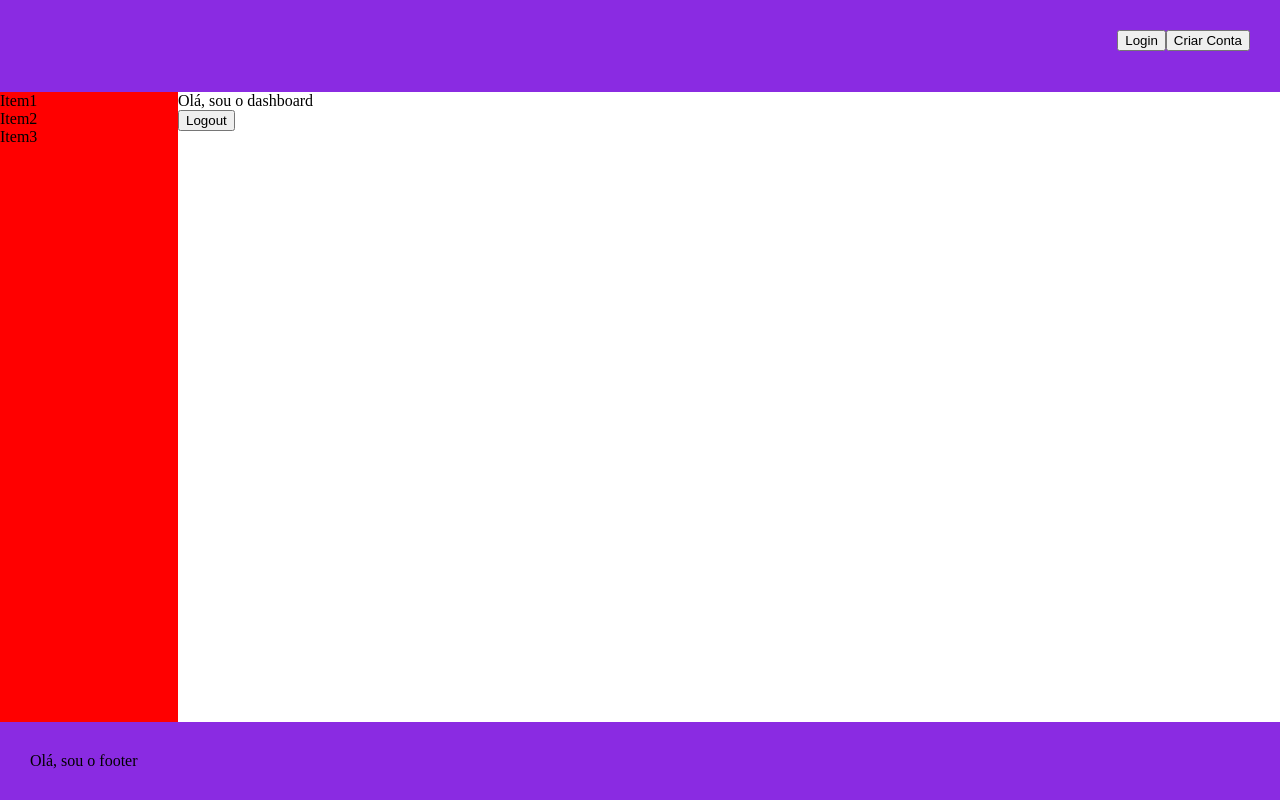
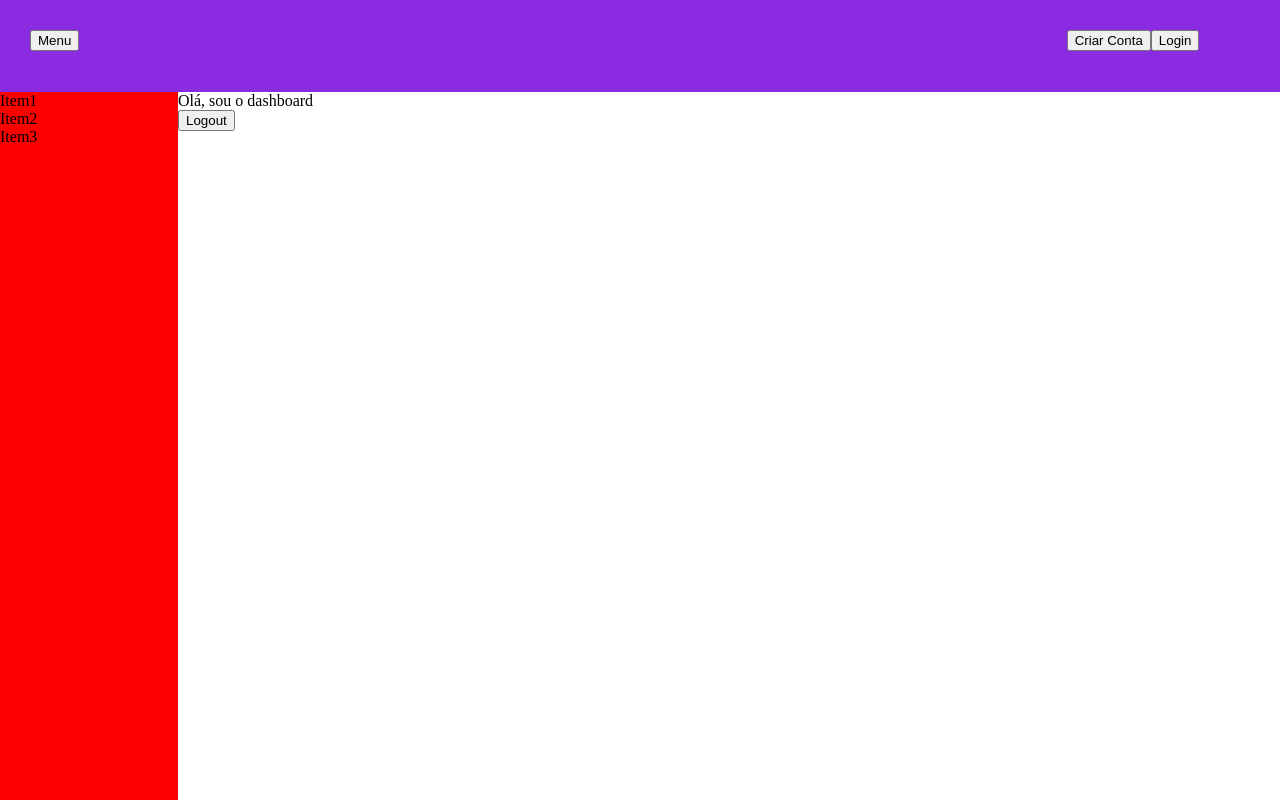
Before and after one commit to jlambert97/ContextKanban, a React (Create React App) app: page /dashboard in a window 1280 px wide. Built offline with nearby package versions, Linux system fonts and the light colour scheme.

Commit message:
Header escondendo e login migrado para o header

```diff
--- a/src/App/App.tsx
+++ b/src/App/App.tsx
@@ -3,7 +3,6 @@ import { BrowserRouter as Router, Switch, Route } from 'react-router-dom'
 import Login from '../Login/Login'
 import Dashboard from '../Dashboard/Dashboard'
 import Header from '../Header/Header'
-import Footer from '../Footer/Footer'
 import SideMenu from '../SideMenu/SideMenu'
 import CriarContaModal from '../Modais/CriarConta/CriarContaModal'
 import * as MainStyleSheet from './AppStyle'
@@ -18,7 +17,9 @@ class App extends Component<StateProps> {
     return (
       <div>
         <Header />
+        {this.props.state.sideMenu.sideMenuShow &&
         <SideMenu />
+        }
         <MainStyleSheet.MainStyle>
           <Router>
             <Switch>
@@ -32,7 +33,6 @@ class App extends Component<StateProps> {
             </MainStyleSheet.BackgroundModal>
           }
         </MainStyleSheet.MainStyle>
-        <Footer />
       </div>
     )
   };
--- a/src/App/CombineReducers.ts
+++ b/src/App/CombineReducers.ts
@@ -5,15 +5,19 @@ import { HeaderState } from '../Header/redux/types'
 import { headerReducer } from '../Header/redux/reducer'
 import { CriarContaState } from '../Modais/CriarConta/redux/types'
 import { criarContaReducer } from '../Modais/CriarConta/redux/reducer'
+import { SideMenuState } from '../SideMenu/redux/types'
+import { sideMenuReducer } from '../SideMenu/redux/reducer'
 
 export interface IAppState {
     login: LoginState
     header: HeaderState
     criarContaModal: CriarContaState
+    sideMenu: SideMenuState
 }
 
 export const AppState = combineReducers({
     login: loginReducer,
     header: headerReducer,
-    criarContaModal: criarContaReducer
+    criarContaModal: criarContaReducer,
+    sideMenu: sideMenuReducer
 })
--- a/src/Header/Header.css
+++ b/src/Header/Header.css
@@ -1,6 +1,10 @@
-.flex {
-    display: flex;
-    flex-direction: row-reverse;
+.header-flex {
+    display: grid;
+    grid-template-columns: 1fr 4fr 1fr
+}
+.item {
     margin-top: 30px;
-    margin-right: 30px;
 }
+.menu-button {
+    margin-left: 30px;
+}
--- a/src/Header/Header.tsx
+++ b/src/Header/Header.tsx
@@ -5,6 +5,8 @@ import { ThunkDispatch } from 'redux-thunk'
 import { IAppState } from '../App/CombineReducers';
 import { HeaderState } from './redux/types'
 import { showModalLogin, showModalCriarConta } from './redux/actions'
+import { sideMenuShow } from '../SideMenu/redux/actions'
+import { authChange } from '../Login/redux/actions'
 import './Header.css'
 
 interface State {
@@ -19,6 +21,8 @@ interface StateProps {
 interface DispatchProps {
   showModalLogin: (newValue: boolean) => void;
   showModalCriarConta: (newValue: boolean) => void;
+  sideMenuShow: (newValue: boolean) => void
+  authChange: (newValue: boolean) => void;
 }
 interface OwnProps {
 
@@ -28,10 +32,26 @@ class Header extends Component<Props, State> {
     render() {
       return (
         <StylesSheet.HeaderStyle>
-          <header className="header">
-            <div className="container flex">
-              <button onClick={() => this.props.showModalCriarConta(true)}>Criar Conta</button>
-              <button onClick={() => this.props.showModalLogin(true)}>Login </button>
+            <header className="header">
+            <div className="container header-flex">
+              <div className="item menu-button">
+                <button onClick={() => this.props.sideMenuShow(!this.props.state.sideMenu.sideMenuShow)}>Menu</button>
+              </div>
+              <div className="header-center"></div>
+              <div className="item login-buttons">
+                {!this.props.state.login.authenticated &&
+                  <section>
+                    <button onClick={() => this.props.showModalCriarConta(true)}>Criar Conta</button>
+                    <button onClick={() => this.props.authChange(true)}>Login </button>
+                  </section>
+                }
+                {this.props.state.login.authenticated &&
+                  <section>
+                    <button onClick={() => this.props.authChange(false)}>Sair</button>
+                  </section>
+                }
+
+              </div>
             </div>
           </header>
         </StylesSheet.HeaderStyle>
@@ -47,6 +67,8 @@ class Header extends Component<Props, State> {
     return {
           showModalLogin: (e: boolean) => {dispatch(showModalLogin(e))},
           showModalCriarConta: (e: boolean) => {dispatch(showModalCriarConta(e))},
+          sideMenuShow: (e: boolean) => {dispatch(sideMenuShow(e))},
+          authChange: (e: boolean) => {dispatch(authChange(e))}
       }
     }
 
--- a/src/SideMenu/SideMenu.tsx
+++ b/src/SideMenu/SideMenu.tsx
@@ -1,5 +1,26 @@
 import React, { Component } from 'react';
 import * as StylesSheet from './SideMenuStyle'
+import { connect } from 'react-redux';
+import { ThunkDispatch } from 'redux-thunk'
+import { IAppState } from '../App/CombineReducers';
+import { sideMenuShow } from './redux/actions'
+import { SideMenuState } from './redux/types'
+
+interface State {
+  sideMenuShow: typeof sideMenuShow
+
+  sideMenuState: SideMenuState
+}
+interface StateProps {
+  state: IAppState
+}
+interface DispatchProps {
+  sideMenuShow: (newValue: boolean) => void;
+}
+interface OwnProps {
+
+}
+type Props = StateProps & DispatchProps & OwnProps
 
 class SideMenu extends Component {
     render() {
@@ -18,5 +39,16 @@ class SideMenu extends Component {
       )
     };
   }
+const mapStateToProps = (states: IAppState, ownProps: OwnProps): StateProps => {
+  return {
+    state: states
+  }
+}
 
-export default SideMenu
+const mapDispatchToProps = (dispatch: ThunkDispatch<{}, {}, any>, ownProps: OwnProps): DispatchProps => {
+  return {
+        sideMenuShow: (e: boolean) => {dispatch(sideMenuShow(e))}
+    }
+  }
+
+export default connect<StateProps, DispatchProps, OwnProps, IAppState>(mapStateToProps, mapDispatchToProps)(SideMenu)
--- /dev/null
+++ b/src/SideMenu/redux/actions.ts
@@ -0,0 +1,8 @@
+import { SIDEMENU_SHOW, SideMenuActionTypes} from './types'
+
+export function sideMenuShow(newValue: boolean): SideMenuActionTypes {
+    return {
+        type: SIDEMENU_SHOW,
+        sideMenuValue: newValue
+    }
+}
--- /dev/null
+++ b/src/SideMenu/redux/reducer.ts
@@ -0,0 +1,25 @@
+import {
+    SIDEMENU_SHOW,
+    SideMenuActionTypes,
+    SideMenuState
+} from './types'
+
+const initialState: SideMenuState = {
+    sideMenuShow: true
+}
+
+export function sideMenuReducer(
+    state = initialState,
+    action: SideMenuActionTypes
+): SideMenuState {
+    switch (action.type) {
+        case SIDEMENU_SHOW:{
+            return {
+                ...state,
+                sideMenuShow: action.sideMenuValue
+            }
+        }
+        default:
+            return state
+    }
+}
--- /dev/null
+++ b/src/SideMenu/redux/types.ts
@@ -0,0 +1,12 @@
+export const SIDEMENU_SHOW = 'SIDEMENU_SHOW'
+
+export interface SideMenuShowAction {
+    type: typeof SIDEMENU_SHOW
+    sideMenuValue: boolean
+}
+
+export interface SideMenuState {
+    sideMenuShow: boolean
+}
+
+export type SideMenuActionTypes = SideMenuShowAction
```
